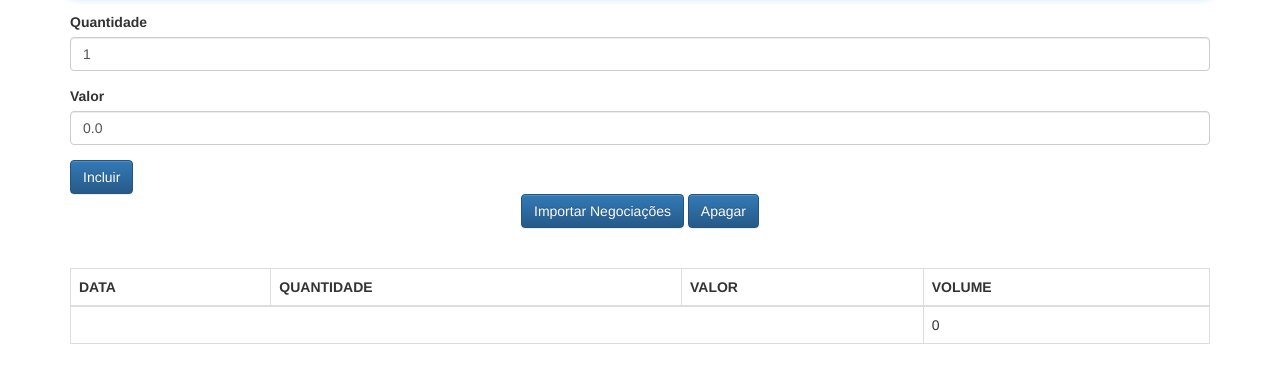
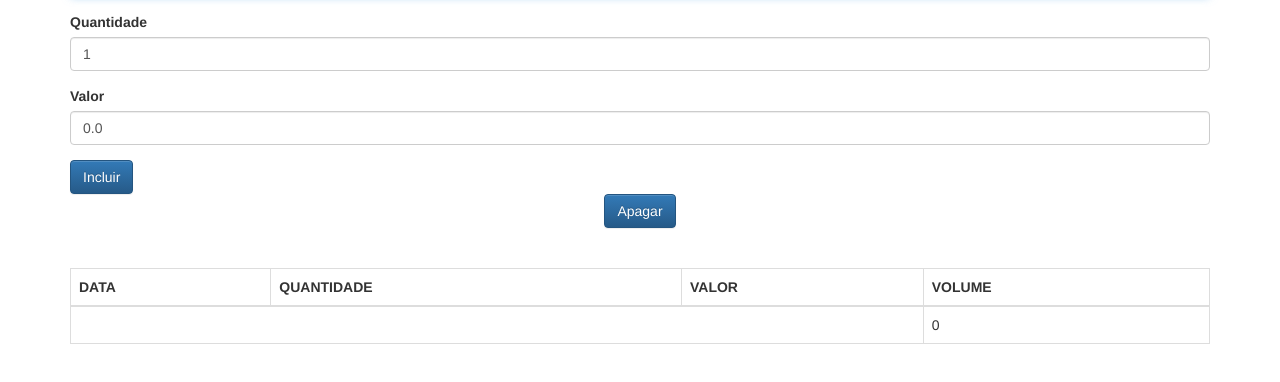
Before and after one commit to davikawasaki/advanced-js-alura, a plain HTML site: page aluraframe/client/index.html in a window 1280 px wide. Shown: the part 132-514 px from the top of the page. Drawn offline with Linux system fonts and the light colour scheme.

Commit message:
Hiding import negotiations button

```diff
--- a/aluraframe/client/index.html
+++ b/aluraframe/client/index.html
@@ -36,9 +36,9 @@
     </form>
 
     <div class="text-center">
-        <button onclick="negotiationCtrl.import()" class="btn btn-primary text-center" type="button">
+        <!-- <button onclick="negotiationCtrl.import()" class="btn btn-primary text-center" type="button">
             Importar Negociações
-        </button>
+        </button> -->
         <button onclick="negotiationCtrl.empty()" class="btn btn-primary text-center" type="button">
             Apagar
         </button>
```
